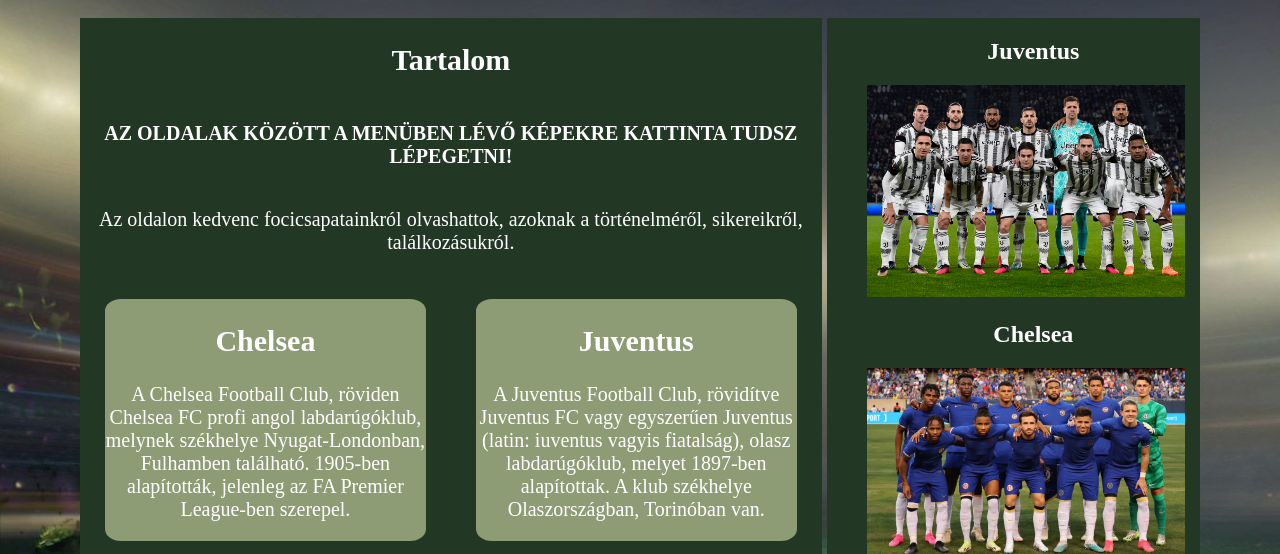
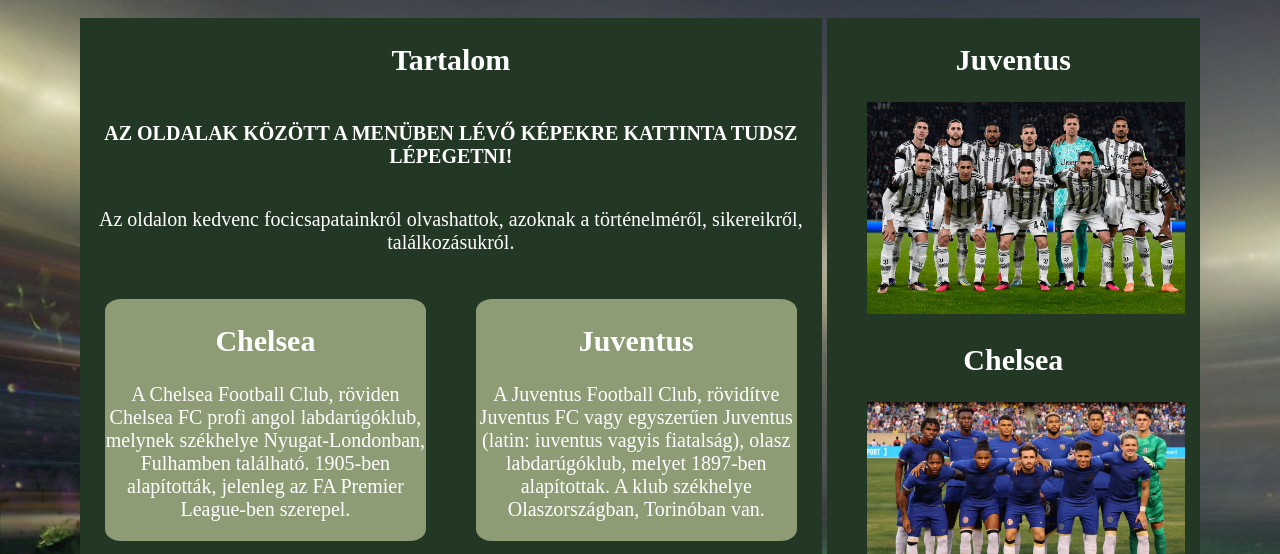
Before and after one commit to HalaszGergo2/FociCsapatokKozos, a plain HTML site: page index.html in a window 1280 px wide. Shown: the part 246-800 px from the top of the page. Drawn offline with Linux system fonts and the light colour scheme.

Commit message:
validaltatas

```diff
--- a/index.html
+++ b/index.html
@@ -17,8 +17,8 @@
         <nav>
             <ul>
                 <li><a href="index.html"><img class="menu" src="img/nike.png" alt="labda"></a></li>
-                <li><a href="halaszgergo.html"><img class="menu"src="img/chelsea.png" alt="chelsea"></a></li>
-                <li><a href="baksabence.html"><img class="menu" id="juve" src="img/juventus logo-png.webp" alt="Juventus"></a></li>
+                <li><a href="halaszgergo.html"><img class="menu" src="img/chelsea.png" alt="chelsea"></a></li>
+                <li><a href="baksabence.html"><img class="menu" id="juve" src="img/juventus_logo_white.png" alt="Juventus"></a></li>
             </ul>
         </nav>
         <article>
@@ -73,10 +73,12 @@
             </table>
         </article>
         <aside>
+            <h2>Juventus</h2>
             <ul>
-                <h1>Juventus</h1>
                 <li><img class="csapat" src="img/juvecsapat.jpg" alt="Juventus"></li>
-                <h1>Chelsea</h1>
+            </ul>
+            <h2>Chelsea</h2>
+            <ul>
                 <li><img class="csapat" src="img/chelsea.jpg" alt="Chelsea"></li>
             </ul>
         </aside>
```
Also changed, not shown: baksabence.html (+2 -2 lines), halaszgergo.html (+5 -5 lines), img/juventus_logo_white.png (added).
